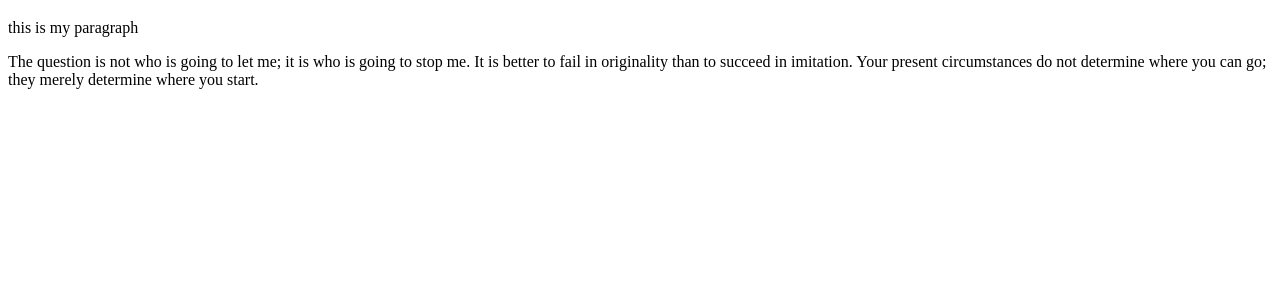
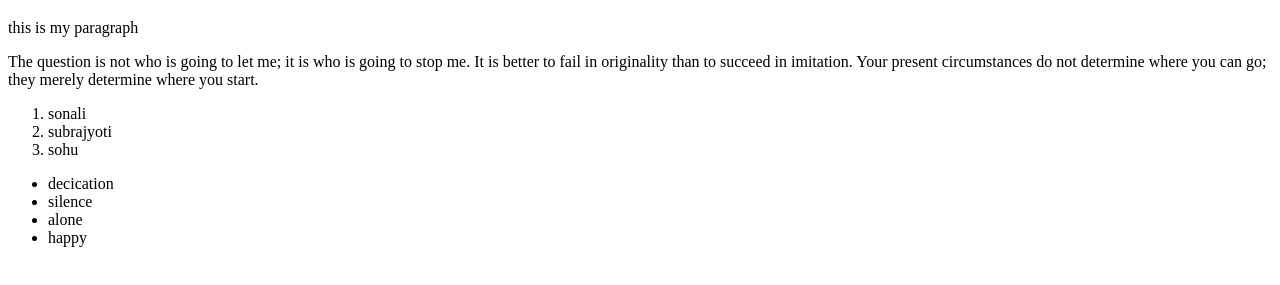
Before and after one commit to sonalimallick12/nextgendev, a plain HTML site: page 01_HTML/index.html in a window 1280 px wide. Shown: the part 61-346 px from the top of the page. Drawn offline with Linux system fonts and the light colour scheme.

Commit message:
add.list

```diff
--- a/01_HTML/index.html
+++ b/01_HTML/index.html
@@ -12,6 +12,18 @@
         It is better to fail in originality than to succeed in imitation.
         Your present circumstances do not determine where you can go; they merely determine where you start.
 </p>
+<!--creating list-->
+<ol>
+    <li>sonali</li>
+    <li>subrajyoti</li>
+    <li>sohu</li>
+</ol>
+<ul>
+    <li>decication</li>
+    <li>silence</li>
+    <li>alone</li>
+    <li>happy</li>
+</ul>
 
 
 </body>
```
